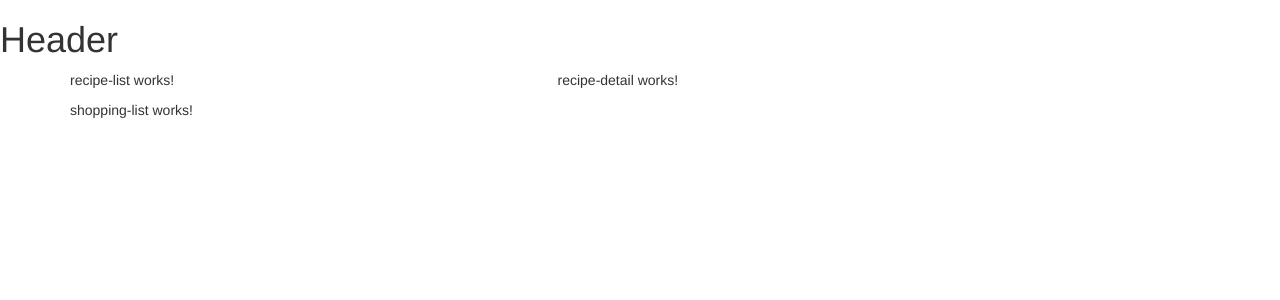
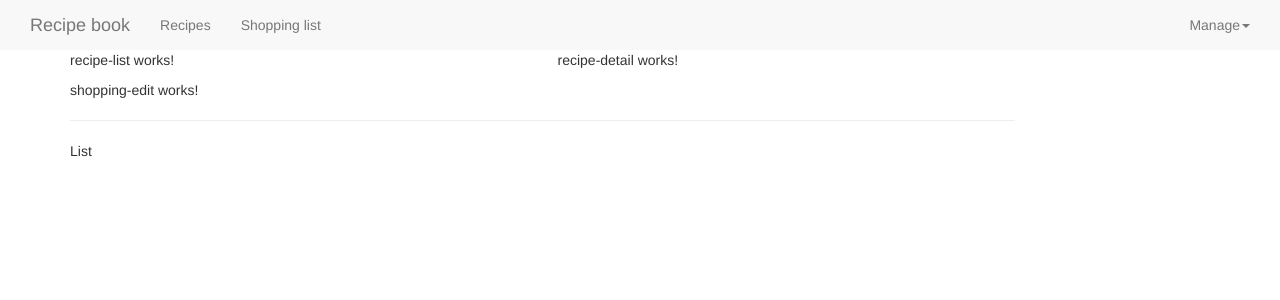
Before and after one commit to jkubisiowski/udemy-angular-shopping-list, an Angular app: page / in a window 1280 px wide. Shown: the top 300 px of the page. Built offline with nearby package versions, Linux system fonts and the light colour scheme.

Commit message:
Add navbar

```diff
--- a/src/app/app.module.ts
+++ b/src/app/app.module.ts
@@ -7,7 +7,7 @@
 import { RecipeListComponent } from './recipes/recipe-list/recipe-list.component';
 import { RecipeItemComponent } from './recipes/recipe-list/recipe-item/recipe-item.component';
 import { ShoppingListComponent } from './shopping-list/shopping-list.component';
-import { ShoppingEditComponent } from './shopping-list/shopping-edit/shopping-edit.component';
+import { ShoppingListEditComponent } from "./shopping-list/shopping-list-edit/shopping-list-edit.component";
 import { HeaderComponent } from './header/header.component';
 
 @NgModule({
@@ -18,7 +18,7 @@
     RecipeListComponent,
     RecipeItemComponent,
     ShoppingListComponent,
-    ShoppingEditComponent,
+    ShoppingListEditComponent,
     HeaderComponent
   ],
   imports: [
--- a/src/app/header/header.component.html
+++ b/src/app/header/header.component.html
@@ -1 +1,22 @@
-<h1>Header</h1>
+<nav class="nvabar navbar-default">
+  <div class="container-fluid">
+    <div class="navbar-header">
+      <a href="#" class="navbar-brand">Recipe book</a>
+    </div>
+    <div class="collapse navbar-collapse">
+      <ul class="nav navbar-nav">
+        <li><a href="#">Recipes</a></li>
+        <li><a href="#">Shopping list</a></li>
+      </ul>
+      <ul class="nav navbar-nav navbar-right">
+        <li class="dropdown">
+          <a href="#" class="dropdown-toggle" role="button">Manage<span class="caret"></span></a>
+          <ul class="dropdown-menu">
+            <li><a href="#">Save data</a></li>
+            <li><a href="#">Fetch data</a></li>
+          </ul>
+        </li>
+      </ul>
+    </div>
+  </div>
+</nav>
--- a/src/app/shopping-list/shopping-edit/shopping-edit.component.ts
+++ /dev/null
@@ -1,15 +0,0 @@
-import { Component, OnInit } from '@angular/core';
-
-@Component({
-  selector: 'app-shopping-edit',
-  templateUrl: './shopping-edit.component.html',
-  styleUrls: ['./shopping-edit.component.css']
-})
-export class ShoppingEditComponent implements OnInit {
-
-  constructor() { }
-
-  ngOnInit() {
-  }
-
-}
--- /dev/null
+++ b/src/app/shopping-list/shopping-list-edit/shopping-list-edit.component.ts
@@ -0,0 +1,12 @@
+import { Component, OnInit } from '@angular/core';
+
+@Component({
+  selector: "app-shopping-list-edit",
+  templateUrl: "./shopping-list-edit.component.html",
+  styleUrls: ["./shopping-list-edit.component.css"]
+})
+export class ShoppingListEditComponent implements OnInit {
+  constructor() {}
+
+  ngOnInit() {}
+}
--- a/src/app/shopping-list/shopping-list.component.html
+++ b/src/app/shopping-list/shopping-list.component.html
@@ -1,3 +1,7 @@
-<p>
-  shopping-list works!
-</p>
+<div class="row">
+  <div class="col-xs-10">
+    <app-shopping-list-edit></app-shopping-list-edit>
+    <hr>
+    <p>List</p>
+  </div>
+</div>
```
Also changed, not shown: src/app/shopping-list/shopping-list-edit/shopping-list-edit.component.css (added), src/app/shopping-list/shopping-list-edit/shopping-list-edit.component.html (renamed from src/app/shopping-list/shopping-edit/shopping-edit.component.html), 1 other file (tests, documents, lock files or other folders).
